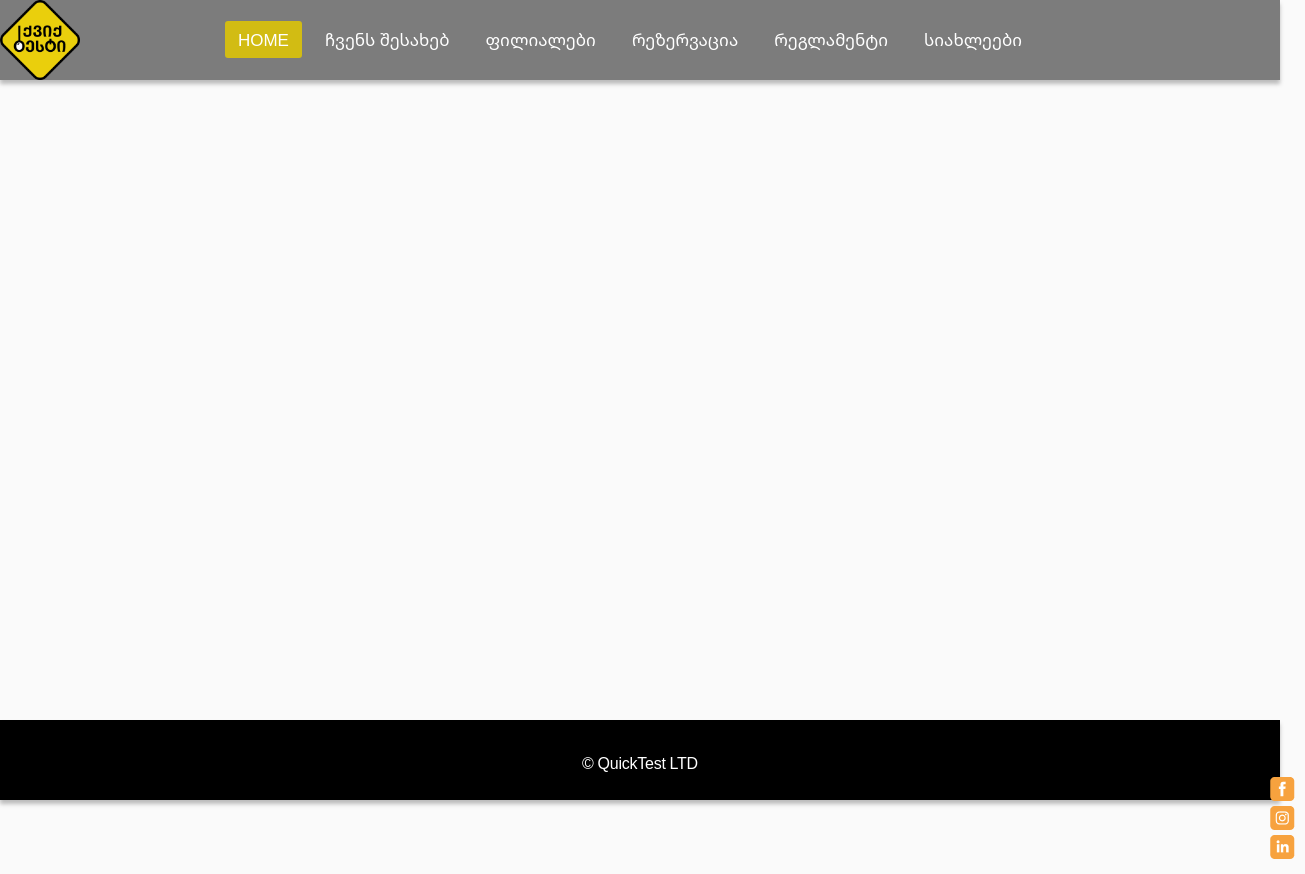
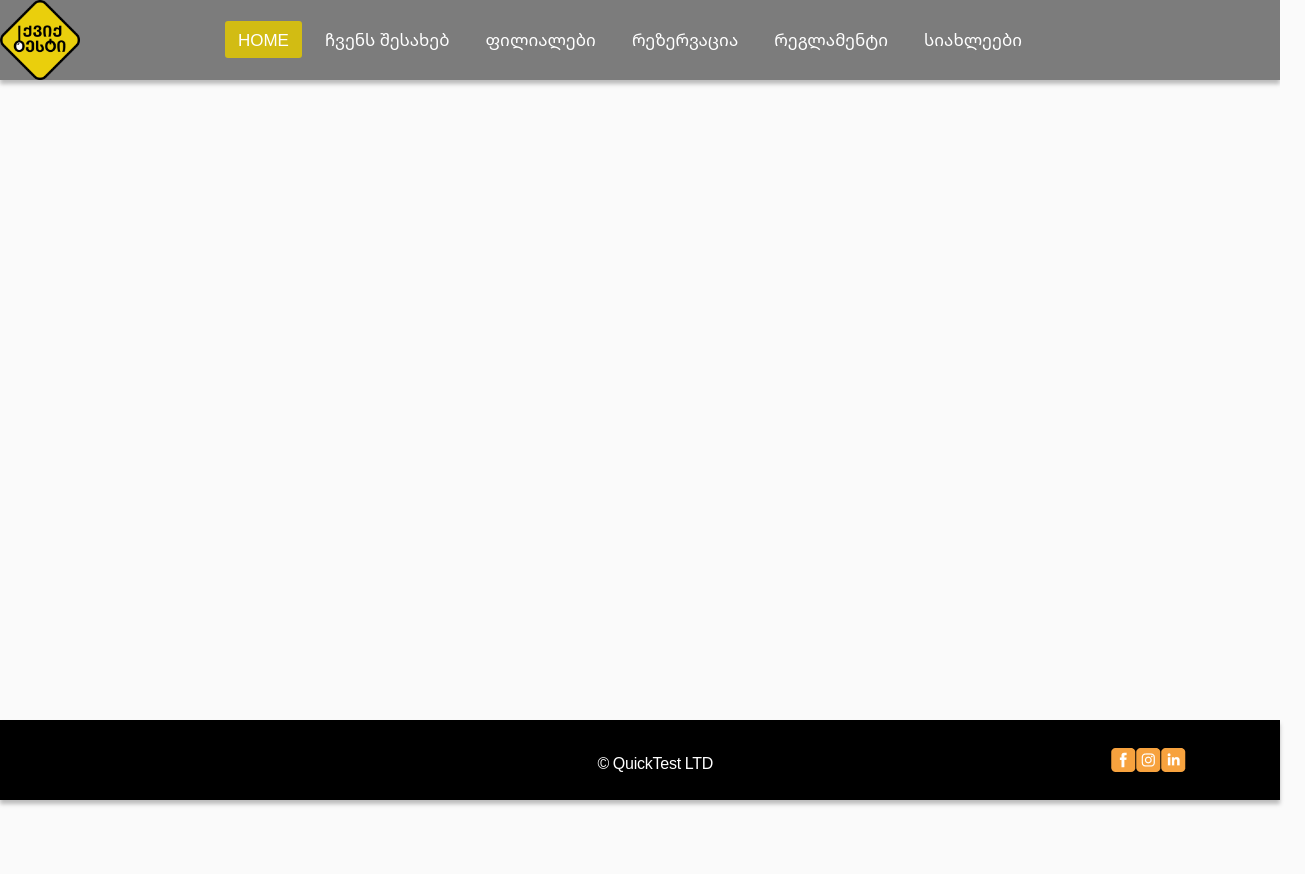
Before and after one commit to Khatuniko/QuickTest, an Angular app: page / in a window 1280 px wide. Shown: the whole page, 1305 px wide, since content can reach past the window. After the commit the page ends 800 px from the top, so only its background shows below. Built offline with nearby package versions, Linux system fonts and the light colour scheme.

Commit message:
footer changes

```diff
--- a/src/app/module/main-pg/about-us/about-us.component.html
+++ b/src/app/module/main-pg/about-us/about-us.component.html
@@ -10,8 +10,6 @@
                 <h5 class="card__heading">მსუბუქი 60 ₾</h5>
                 <p class="card__paragraph">არაუმეტეს 8 დასაჯდომი ადგილის (მძღოლის ადგილის გარდა) მქონე მგზავრთა გადასაყვანად განკუთვნილი ავტოსატრანსპორტო საშუალება</p>
             </div>
-            <!-- <h5 class="card__heading">მსუბუქი 60 ₾</h5>
-            <p class="card__paragraph">არაუმეტეს 8 დასაჯდომი ადგილის (მძღოლის ადგილის გარდა) მქონე მგზავრთა გადასაყვანად განკუთვნილი ავტოსატრანსპორტო საშუალება</p> -->
         </div>
         <div class="card">
             <div class="card__photos">
--- a/src/app/module/main-pg/about-us/about-us.component.scss
+++ b/src/app/module/main-pg/about-us/about-us.component.scss
@@ -1,7 +1,6 @@
 .aboutus__section{
     margin-left: 240px;
     margin-right:240px;
-
 }
 
 
--- a/src/app/module/main-pg/footer/footer.component.html
+++ b/src/app/module/main-pg/footer/footer.component.html
@@ -1,4 +1,5 @@
 <footer>
+    <div class="main">
         <h5 class="social__media__heading">© QuickTest LTD</h5>
         <div class="social__media">
             <a href="https://www.facebook.com/VehicleInspectionCentre" target="_blank">
@@ -10,4 +11,5 @@
                 <img src="./assets/footer/linkedin.png" alt="linkedin">
             </a>
         </div>
+    </div>
 </footer>
--- a/src/app/module/main-pg/footer/footer.component.scss
+++ b/src/app/module/main-pg/footer/footer.component.scss
@@ -6,9 +6,15 @@ footer {
     bottom:0;
     height: 80px;
     width: 100%;
+    position: fixed;
     // display: flex;
+    // justify-content: space-evenly;
+    // justify-content: space-around;
 
-
+.main {
+    display: flex;
+    justify-content: space-evenly;
+}
 .social__media__heading {
     color:white;
     padding: 3px;
@@ -18,23 +24,28 @@ footer {
     font-weight: 500;
     line-height: 22px;
     letter-spacing: -0.015em;
+    // display: flex;
+    margin-left: 500px;
     text-align: center;
 
 
 }
 .social__media {
     // width: 120px;
-    height: 24px;
-    // margin-top: 28px;
-    margin-left: 1260.29px;
-    gap: 24px;
+    // height: 24px;
+    margin-top: 28px;
+    margin-left:300px;
+    // margin-left: 1260.29px;
+    // gap: 24px;
     // justify-content: space-between;
 // padding: 12px;
 // margin-right:50px;
+// display: flex;
+// justify-content: flex-end;
 
 a {
     // padding: 24px;
-    padding:10px;
+    // padding:10px;
     // margin-left: 50px;
 }
 
```
Lines whose indentation alone changed are shown as unchanged.
